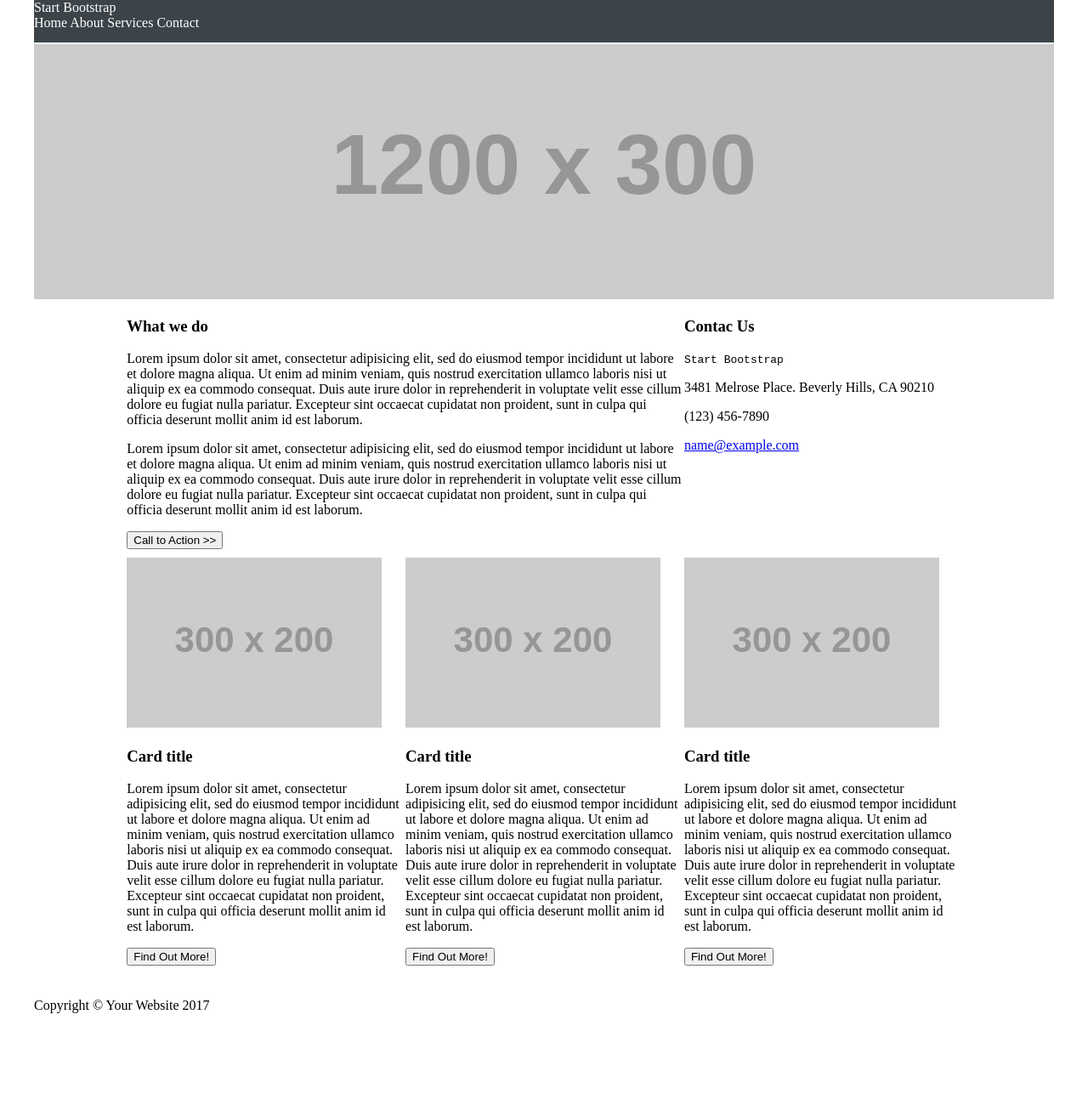
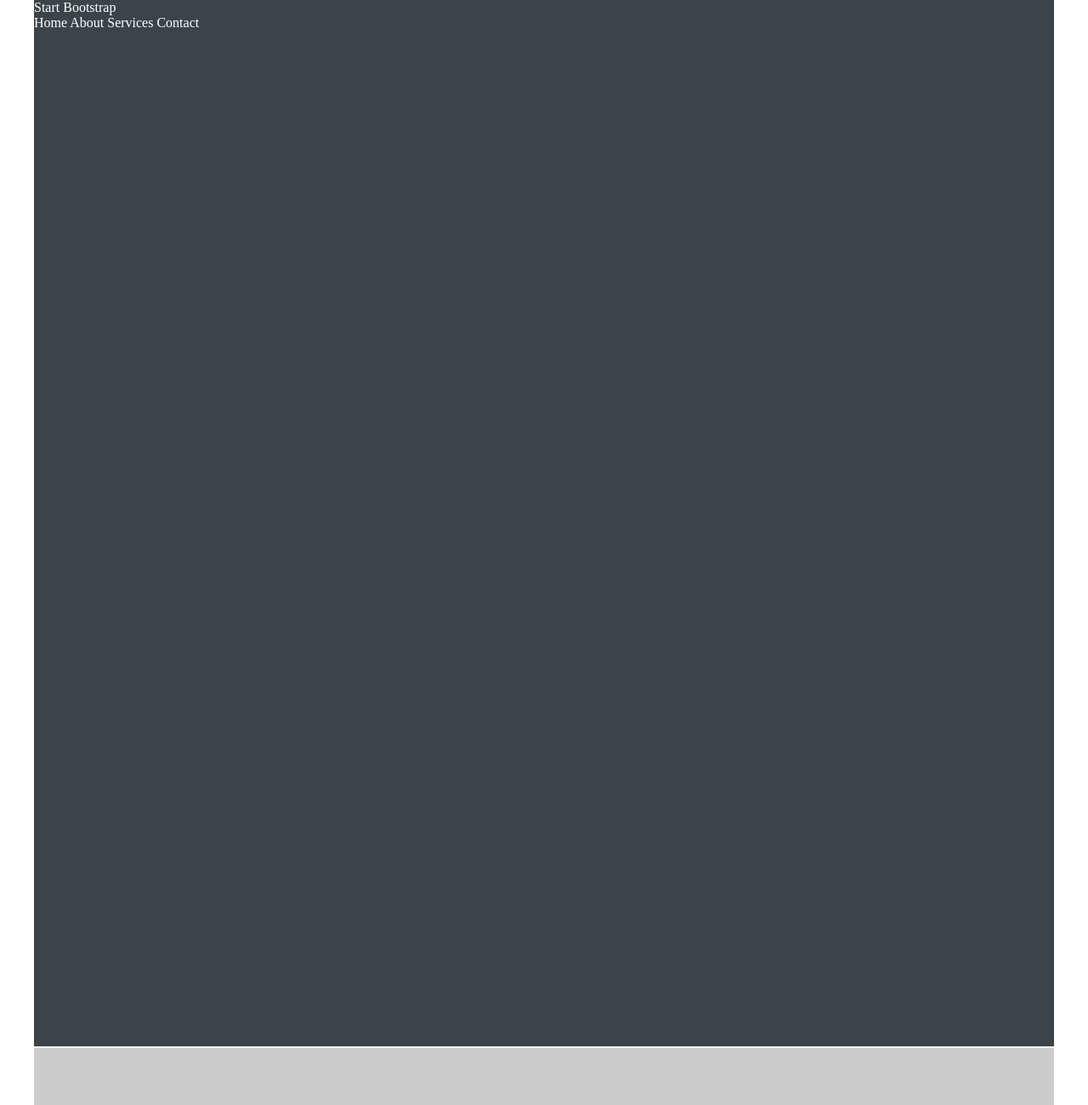
Before and after one commit to scarlett07/mi-pagina, a plain HTML site: page index.html in a window 1280 px wide. Shown: the top 1300 px of the page at 85% size. Before the commit the page ends 1238 px from the top, so only its background shows below. Drawn offline with Linux system fonts and the light colour scheme; placeholder pictures from the web are drawn by us.

Commit message:
modificando la altura de las secciones en mobil y screen

```diff
--- a/css/main.css
+++ b/css/main.css
@@ -1,15 +1,17 @@
 body{
   margin: 0;
   padding: 0;
+  box-sizing: border-box;
 
 }
 .conteiner {
     max-width: 1200px;
+    width: 100%;
     margin: 0 auto;
     padding: 0;
     display: grid;
     grid-template-columns: repeat(11, 1fr);
-    grid-template-rows: 50px 300px 300px 500px 80px;
+    grid-template-rows: 100% 100% 100% 100% 100%;
     grid-gap: 2px;
     grid-template-areas:
         "a a a a a a a a a a a"
@@ -48,12 +50,12 @@ body{
 }
 .h{
   grid-area: h;
-
+  padding: 30px;
 }
 
 @media (max-width: 700px) {
     .conteiner {
-      grid-template-rows: 50px 300px 380px 200px 500px 500px 500px 100px;
+      grid-template-rows: 100% 100% 100% 100% 100% 100% 100% 100%;
       grid-gap: 5px;
       grid-template-areas:
           "a a a a a a a a a a a"
--- a/index.html
+++ b/index.html
@@ -71,7 +71,7 @@
         </div>
 
       </section>
-      <footer class="h">
+      <footer class="h center">
         <p class="m-0">Copyright &#169; Your Website 2017</p>
       </footer>
 
```
